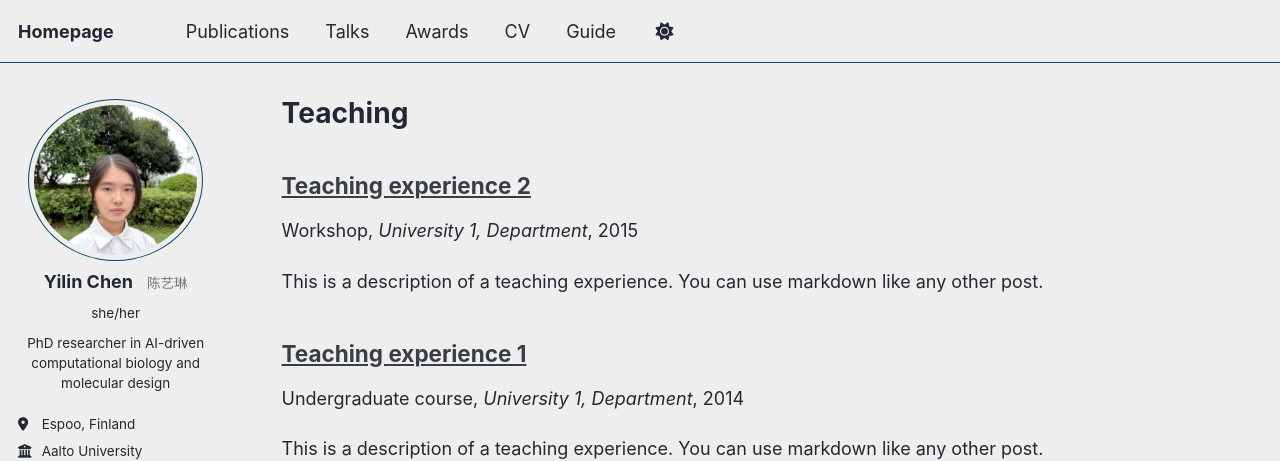
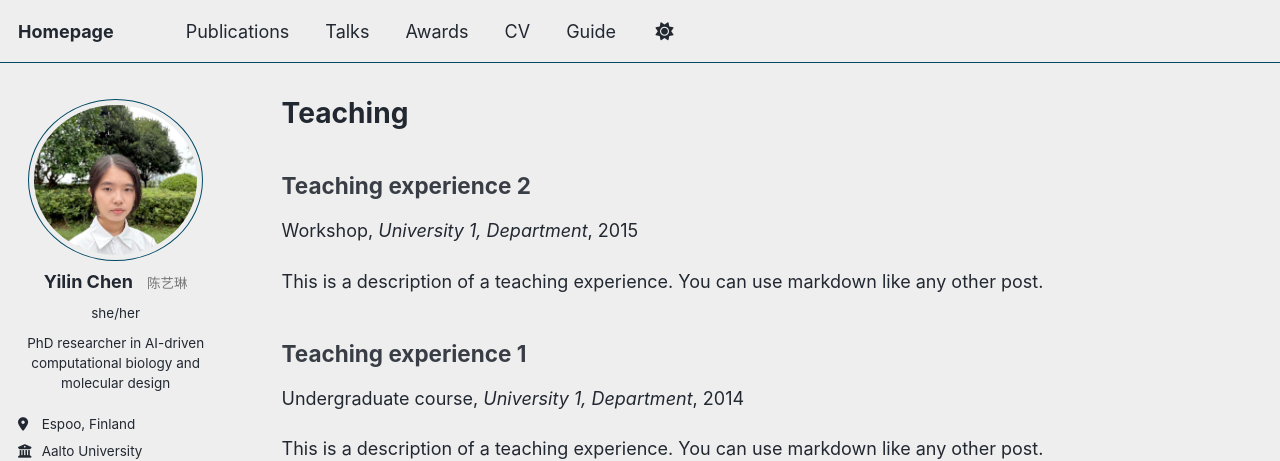
Before and after one commit to yilinchen1205/yilinchen.github.io, a Jekyll site: the page built from _pages/teaching.html, in a window 1280 px wide. Shown: the top 461 px of the page. Built offline with Jekyll 4.4.1, drawn with Linux system fonts in a browser that asks for light colours; a style sheet for code colours, icons or effects is not loaded.

Commit message:
Update main.scss

```diff
--- a/assets/css/main.scss
+++ b/assets/css/main.scss
@@ -120,3 +120,20 @@
     align-items:center;
 
 }
+
+/* Remove underline from publication titles */
+
+.archive__item-title,
+.archive__item-title a {
+
+    text-decoration: none !important;
+
+}
+
+
+.archive__item-title:hover,
+.archive__item-title a:hover {
+
+    text-decoration: none !important;
+
+}
```
